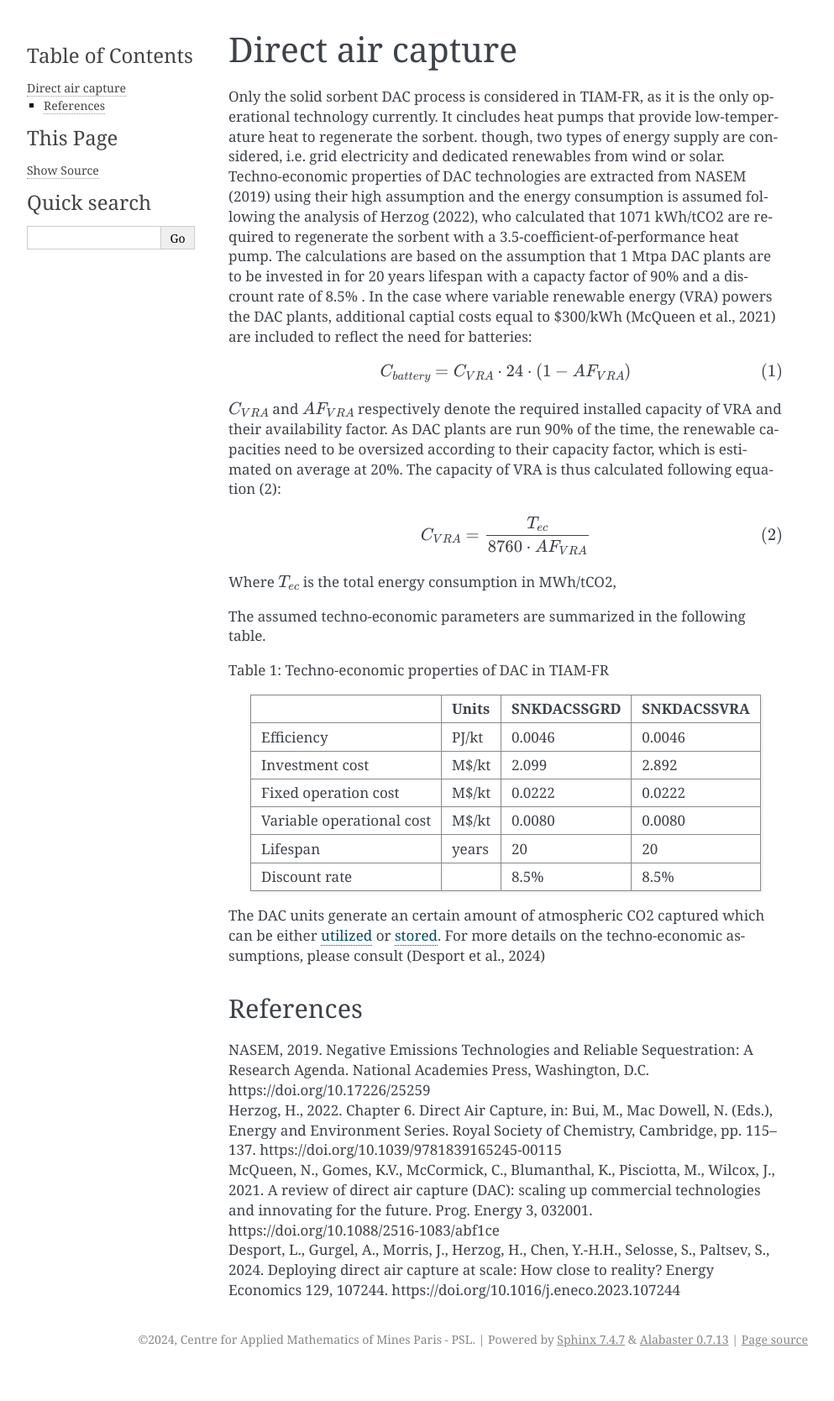
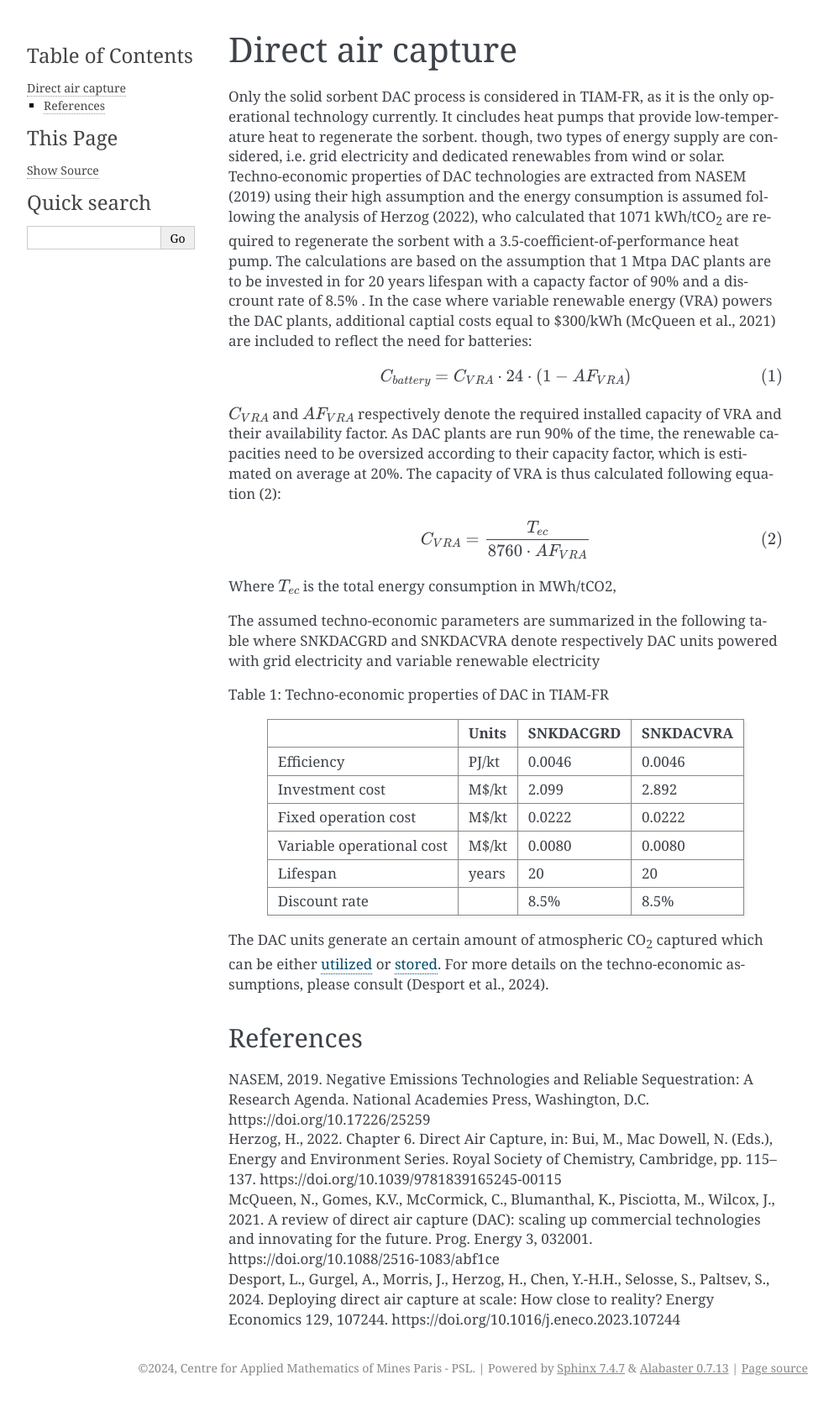
Before and after one commit to LucasDesport/tiam-fr, a Sphinx documentation site: the page built from docs/sectoral-coverage/dac.md, in a window 1280 px wide. Shown: the whole page at 84% size, without its empty margins (148-1141 px from the left). Built offline with Sphinx 7.4.7, drawn with Linux system fonts in a browser that asks for light colours; pages that are not in the unit, such as notebooks, are missing from menus; before the commit the page ends 1634 px from its top, so only the background shows below that.

Commit message:
Update dac.md

```diff
--- a/docs/sectoral-coverage/dac.md
+++ b/docs/sectoral-coverage/dac.md
@@ -2,7 +2,7 @@
 
 Only the solid sorbent DAC process is considered in TIAM-FR, as it is the only operational technology currently. It cincludes heat pumps that provide low-temperature heat to regenerate the sorbent.
 though, two types of energy supply are considered, i.e. grid electricity and dedicated renewables from wind or solar.
-Techno-economic properties of DAC technologies are extracted from NASEM (2019) using their high assumption and the energy consumption is assumed following the analysis of Herzog (2022), who calculated that 1071 kWh/tCO2 are required to regenerate the sorbent with a 3.5-coefficient-of-performance heat pump. The calculations are based on the assumption that 1 Mtpa DAC plants are to be invested in for 20 years lifespan with a capacty factor of 90% and a discrount rate of 8.5% .
+Techno-economic properties of DAC technologies are extracted from NASEM (2019) using their high assumption and the energy consumption is assumed following the analysis of Herzog (2022), who calculated that 1071 kWh/tCO<sub>2</sub> are required to regenerate the sorbent with a 3.5-coefficient-of-performance heat pump. The calculations are based on the assumption that 1 Mtpa DAC plants are to be invested in for 20 years lifespan with a capacty factor of 90% and a discrount rate of 8.5% .
 In the case where variable renewable energy (VRA) powers the DAC plants, additional captial costs equal to $300/kWh (McQueen et al., 2021) are included to reflect the need for batteries:
 
 $$
@@ -17,10 +17,10 @@ $$
 
 Where $T_{ec}$ is the total energy consumption in MWh/tCO2,
 
-The assumed techno-economic parameters are summarized in the following table.
+The assumed techno-economic parameters are summarized in the following table where SNKDACGRD and SNKDACVRA denote respectively DAC units powered with grid electricity and variable renewable electricity
 
 Table 1: Techno-economic properties of DAC in TIAM-FR
-|               |Units|SNKDACSSGRD|SNKDACSSVRA|
+|               |Units|SNKDACGRD|SNKDACVRA|
 |---------------|-----|-----------|-----------|
 |Efficiency     |PJ/kt|     0.0046|     0.0046|
 |Investment cost|M$/kt|      2.099| 2.892     |
@@ -29,7 +29,7 @@ Table 1: Techno-economic properties of DAC in TIAM-FR
 |Lifespan|years|20|20|
 |Discount rate||8.5%|8.5%|
 
-The DAC units generate an certain amount of atmospheric CO2 captured which can be either [utilized](synthetic-fuels.md) or [stored](co2-storage.md). For more details on the techno-economic assumptions, please consult (Desport et al., 2024)
+The DAC units generate an certain amount of atmospheric CO<sub>2</sub> captured which can be either [utilized](synthetic-fuels.md) or [stored](co2-storage.md). For more details on the techno-economic assumptions, please consult (Desport et al., 2024).
 
 ## References
 NASEM, 2019. Negative Emissions Technologies and Reliable Sequestration: A Research Agenda. National Academies Press, Washington, D.C. https://doi.org/10.17226/25259
```
